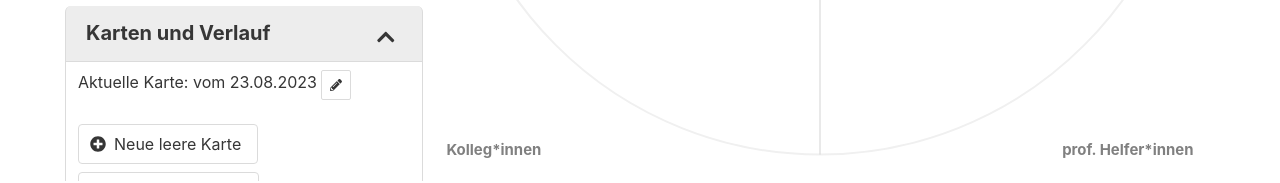
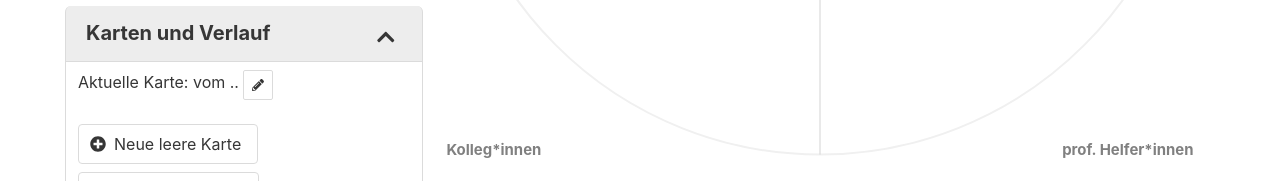
Before and after one commit to fhstp/easynwk-web, a Vue app: page / in a window 1280 px wide. Both pictures are taken after a click on the element "Karten und Verlauf". Shown: the part 619-802 px from the top of the page. Built offline with nearby package versions, Linux system fonts and the light colour scheme.

Commit message:
Aktuelles Datum als default bei Versionen

```diff
--- a/src/components/ComparisonOptionsPanel.vue
+++ b/src/components/ComparisonOptionsPanel.vue
@@ -18,15 +18,15 @@
             <div class="control">
               <div class="field is-horizontal">
                 Aktuelle Karte:&nbsp;
-                <span>
-                  {{ versions[currentVersion - 1].title }}
+                <span v-if="versions.length && currentVersion > 0">
+                  {{ versions[currentVersion - 1]?.title || "" }}
                   vom
                   {{
-                    versions[currentVersion - 1].date.substring(8, 10) +
+                    versions[currentVersion - 1]?.date?.substring(8, 10) +
                     "." +
-                    versions[currentVersion - 1].date.substring(5, 7) +
+                    versions[currentVersion - 1]?.date?.substring(5, 7) +
                     "." +
-                    versions[currentVersion - 1].date.substring(0, 4)
+                    versions[currentVersion - 1]?.date?.substring(0, 4)
                   }}&nbsp;
                 </span>
                 <button
@@ -158,7 +158,7 @@
 </template>
 
 <script lang="ts">
-import { defineComponent, ref, computed } from "vue";
+import { defineComponent, ref, computed, onMounted, watch } from "vue";
 import { useStore } from "@/store";
 import { NWKVersion } from "@/data/NWKVersion";
 
@@ -191,9 +191,22 @@ export default defineComponent({
     const newVersionTitle = ref(
       store.state.record.versions[currentVersion.value - 1].title
     );
-    const newVersionDate = ref(
-      store.state.record.versions[currentVersion.value - 1].date
-    );
+    const today = new Date().toISOString().substr(0, 10);
+    let newVersionDate = ref(today);
+
+    const versions = computed(() => store.state.record.versions);
+
+    watch(currentVersion, () => {
+      const versionIndex = currentVersion.value - 1;
+      if (versionIndex >= 0 && versionIndex < versions.value.length) {
+        newVersionTitle.value = versions.value[versionIndex].title;
+        if (versions.value[versionIndex].date) {
+          newVersionDate.value = versions.value[versionIndex].date;
+        } else {
+          newVersionDate.value = today;
+        }
+      }
+    });
 
     const editVersion = () => {
       const index: any = currentVersion.value - 1;
--- a/src/data/NWKVersion.ts
+++ b/src/data/NWKVersion.ts
@@ -13,7 +13,7 @@ export function initNWKVersion(): NWKVersion {
   return {
     id: DEFAULT_NWK_VERSION,
     title: "",
-    date: "2023-08-23",
+    date: "",
     nwk: initNWK(),
   };
 }
--- a/src/store/nwkRecordModule.ts
+++ b/src/store/nwkRecordModule.ts
@@ -25,20 +25,30 @@ export const nwkRecordMutationsAtRoot = {
     state.nwk = state.record.versions[0].nwk;
   },
 
-  removeCurrentVersion(state: IStoreState, index: number): void {
-    if (state.record.versions.length > 1) {
-      console.table(state.record.versions);
-      console.log(state.record.currentVersion);
-      state.record.versions.splice(index, 1);
-      console.table(state.record.versions);
+  removeCurrentVersion(state: IStoreState): void {
+    const versionsLength = state.record.versions.length;
 
-      const newVersion = state.record.versions.find(
-        (d) => d.id === state.record.versions.length - 1
+    if (versionsLength > 1) {
+      const currentVersionIndex = state.record.versions.findIndex(
+        (d) => d.id === state.record.currentVersion
       );
-      if (newVersion) {
-        state.nwk = newVersion.nwk;
-        state.record.currentVersion = newVersion.id;
-        console.log("new version id: " + newVersion.id);
+
+      if (currentVersionIndex >= 0) {
+        state.record.versions.splice(currentVersionIndex, 1);
+
+        // Update currentVersion to the last available version
+        state.record.currentVersion =
+          state.record.versions[versionsLength - 2].id;
+
+        // Update nwk with the new current version's data
+        const newVersion = state.record.versions.find(
+          (d) => d.id === state.record.currentVersion
+        );
+
+        if (newVersion) {
+          state.nwk = newVersion.nwk;
+          console.log("new version id: " + newVersion.id);
+        }
       }
     } else {
       console.log("No version to delete");
```
